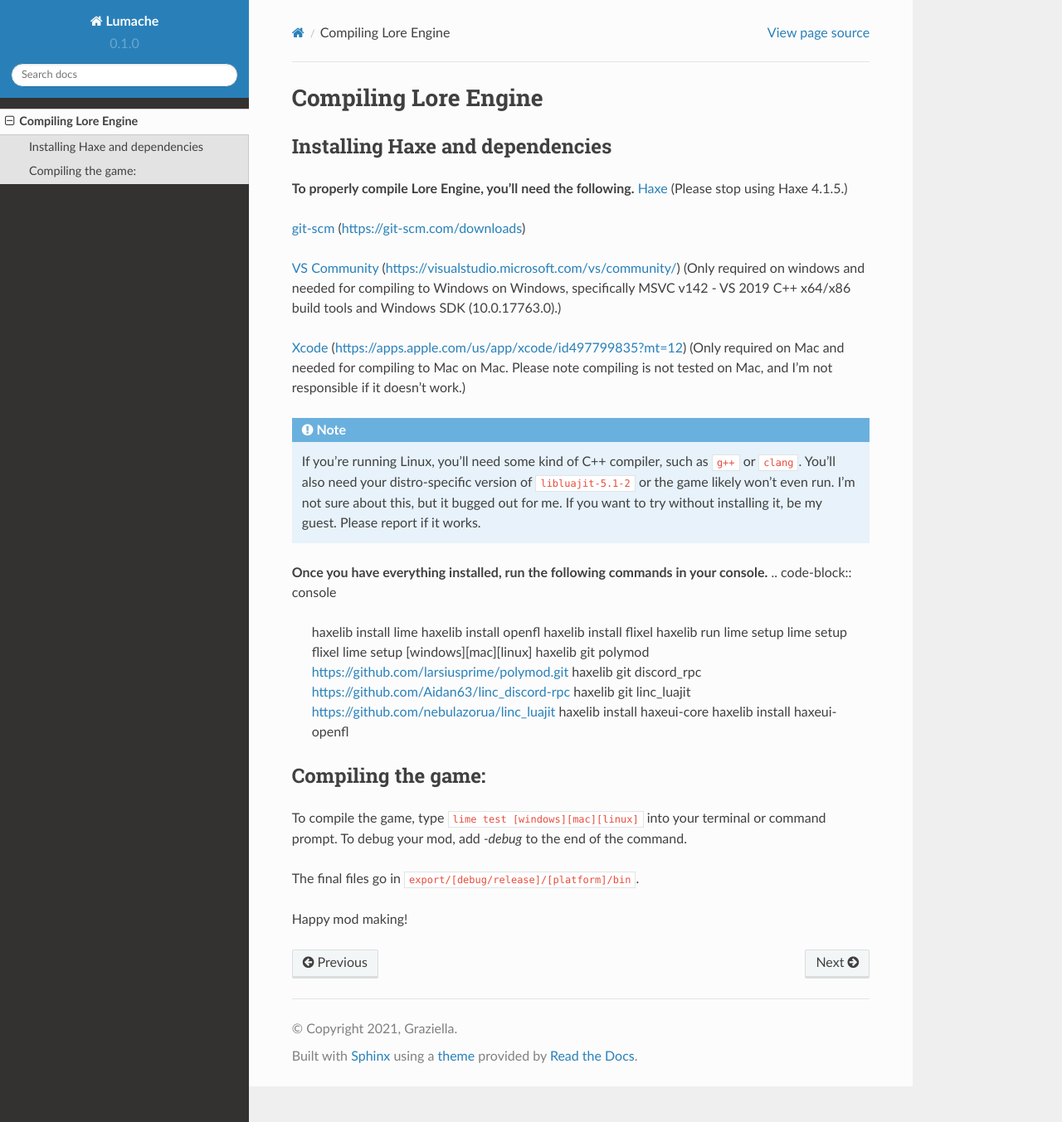
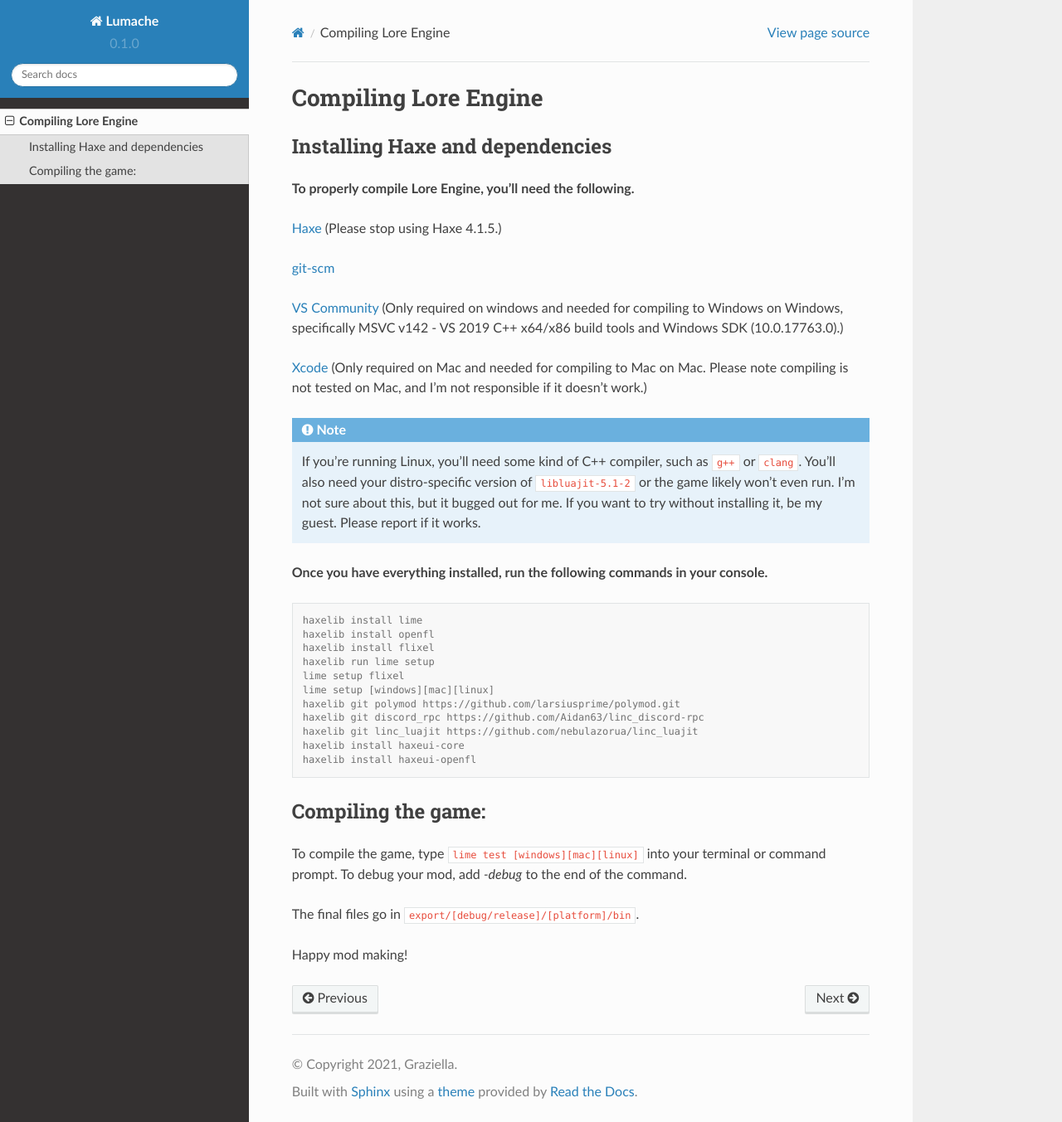
Before and after one commit to sayofthelor/lore-engine-documentation, a Sphinx documentation site: the page built from docs/source/compiling.rst, in a window 1280 px wide and 1353 px high. Shown: the whole window at 83% size. Built offline with Sphinx 7.4.7 and the Read the Docs theme 2.0.0, drawn with Linux system fonts in a browser that asks for light colours; some of the changed lines change nothing that is shown.

Commit message:
AAAAAAAAAAAAAAAAAAAAA

```diff
--- a/docs/source/compiling.rst
+++ b/docs/source/compiling.rst
@@ -6,13 +6,14 @@ Compiling Lore Engine
 Installing Haxe and dependencies
 --------------------------------
 **To properly compile Lore Engine, you'll need the following.**
+
 `Haxe`_ (Please stop using Haxe 4.1.5.)
 
-`git-scm`_ (https://git-scm.com/downloads)
+`git-scm`_
 
-`VS Community`_ (https://visualstudio.microsoft.com/vs/community/) (Only required on windows and needed for compiling to Windows on Windows, specifically MSVC v142 - VS 2019 C++ x64/x86 build tools and Windows SDK (10.0.17763.0).)
+`VS Community`_ (Only required on windows and needed for compiling to Windows on Windows, specifically MSVC v142 - VS 2019 C++ x64/x86 build tools and Windows SDK (10.0.17763.0).)
 
-`Xcode`_ (https://apps.apple.com/us/app/xcode/id497799835?mt=12) (Only required on Mac and needed for compiling to Mac on Mac. Please note compiling is not tested on Mac, and I'm not responsible if it doesn't work.)
+`Xcode`_ (Only required on Mac and needed for compiling to Mac on Mac. Please note compiling is not tested on Mac, and I'm not responsible if it doesn't work.)
 
 .. note::
 
@@ -22,6 +23,7 @@ Installing Haxe and dependencies
     Please report if it works.
 
 **Once you have everything installed, run the following commands in your console.**
+
 .. code-block:: console
 
     haxelib install lime
```
